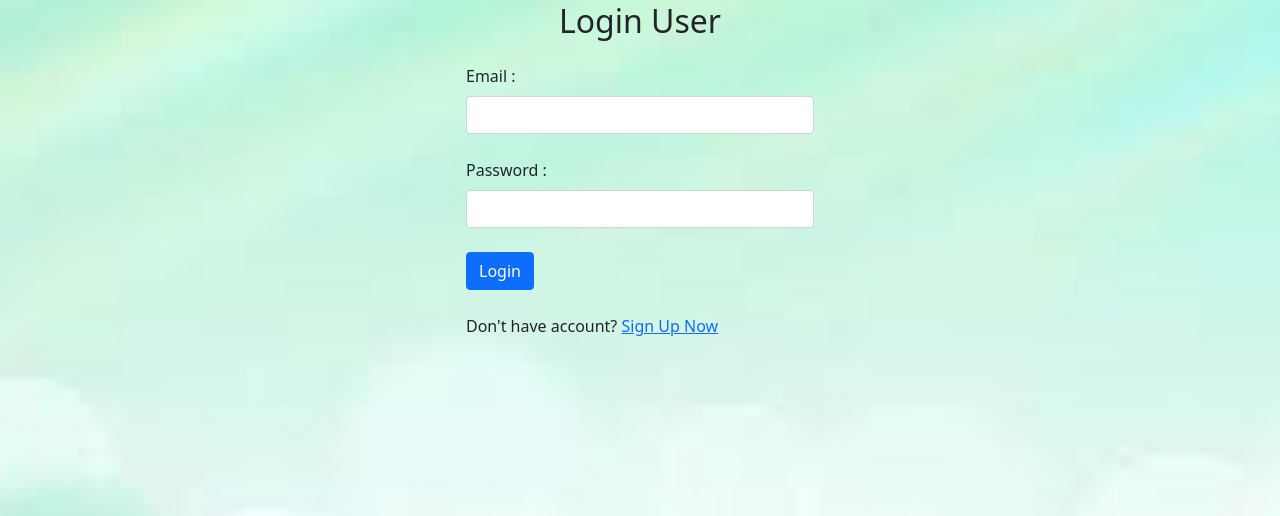
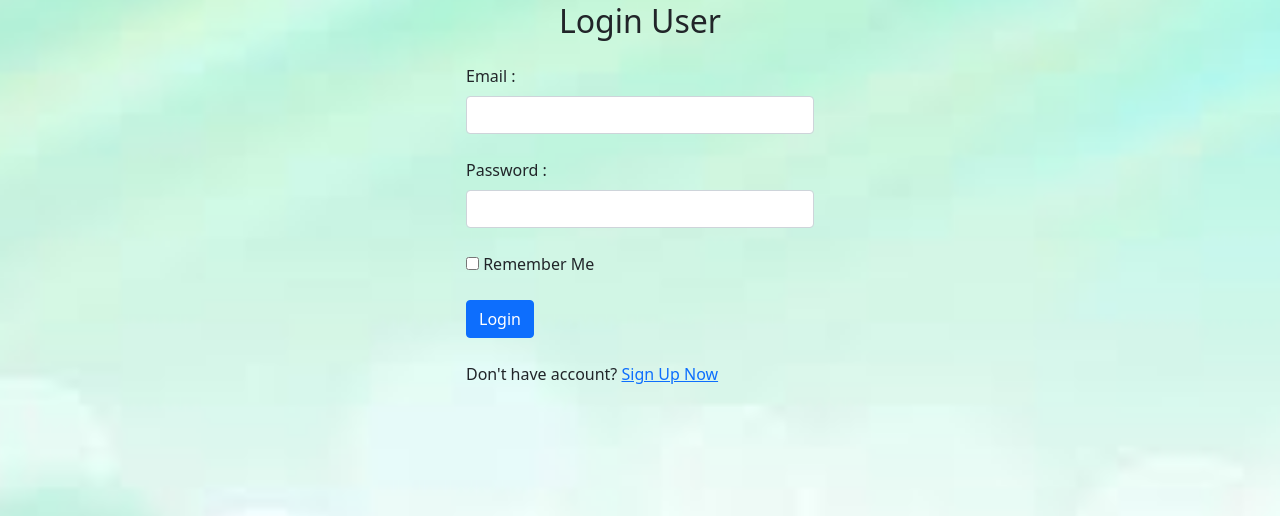
Before and after one commit to KevinMonapara/Product-Management-System, a PHP site: page / in a window 1280 px wide. Shown: the part 94-610 px from the top of the page. Run offline with PHP 8.4, Linux system fonts and the light colour scheme; some libraries are stand-ins or nearby versions.

Commit message:
Update index.php

```diff
--- a/crdm_db/index.php
+++ b/crdm_db/index.php
@@ -45,6 +45,11 @@ session_start();
             $_SESSION['valid'] = $row['email'];
             $_SESSION['username'] = $row['username'];
             $_SESSION['id'] = $row['id'];
+
+            if (isset($_POST['remember']) && $_POST['remember'] == 'on') {
+                setcookie('remember_me', $email, time() + 86400, "/");
+            }
+
         } else {
             echo "<div class='container mt-5'>
                          <div class='row'>
@@ -82,6 +87,10 @@ session_start();
                             </div>
                             <br>
                             <div>
+                                <input type="checkbox" name="remember"> Remember Me
+                            </div>
+                            <br>
+                            <div>
                                 <input type="submit" class="btn btn-primary" name="submit" value="Login" required>
                             </div>
                             <br>
```
